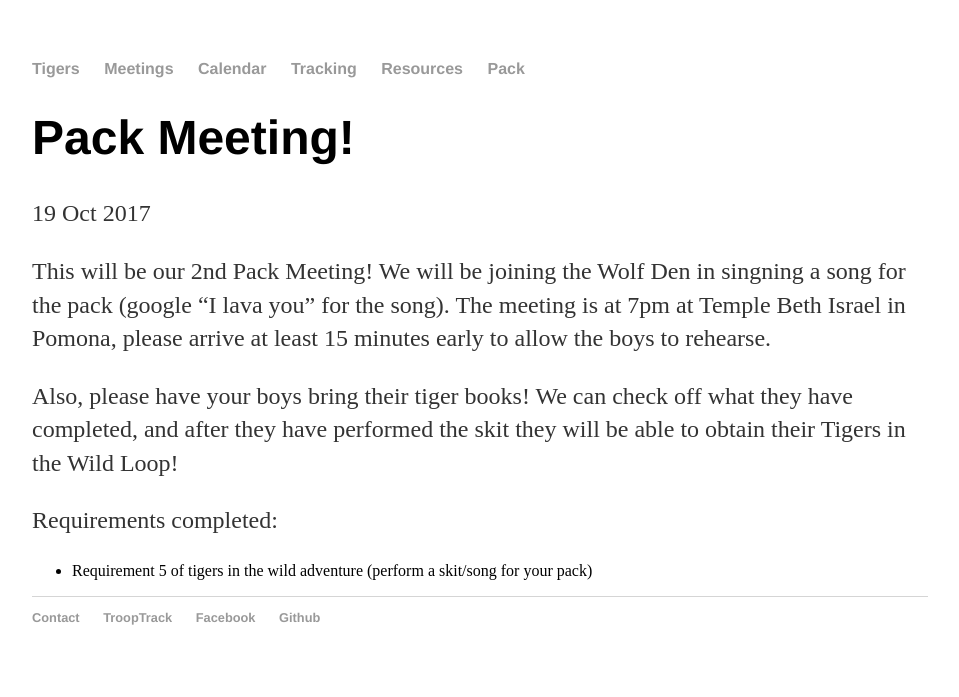
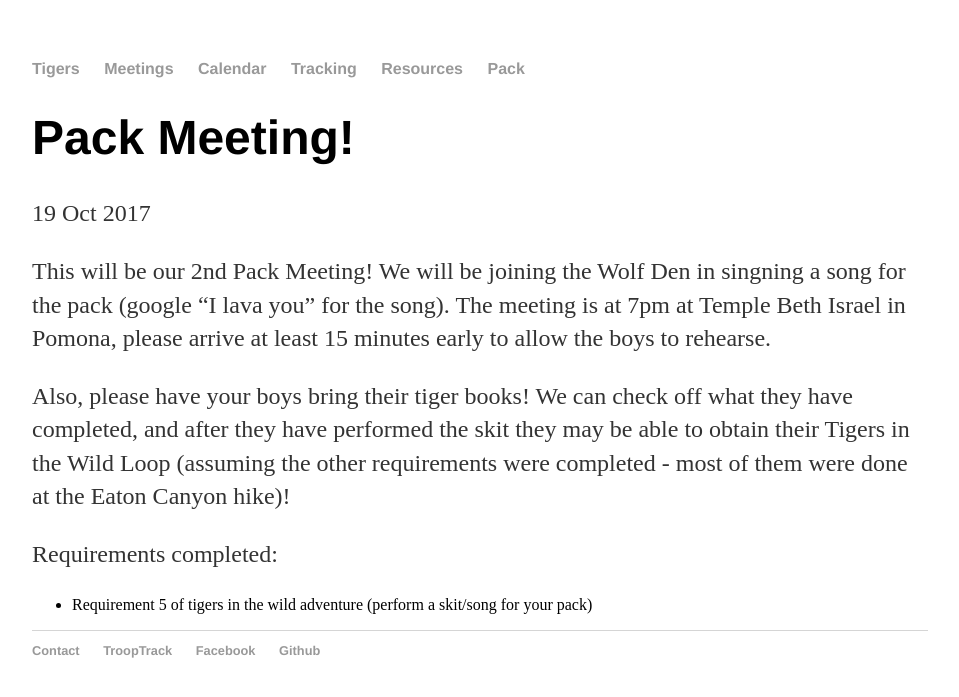
Before and after one commit to clare-pack818/clare-pack818.github.io, a Jekyll site: the page built from _posts/2017-10-19-Pack-Meeting!.md, in a window 1280 px wide. Shown: the top 697 px of the page, without its empty margins (160-1119 px from the left). Built offline with Jekyll 4.4.1, drawn with Linux system fonts in a browser that asks for light colours; our own code applies the rules of GitHub Pages for plain Markdown files.

Commit message:
Update 2017-10-19-Pack-Meeting!.md

```diff
--- a/_posts/2017-10-19-Pack-Meeting!.md
+++ b/_posts/2017-10-19-Pack-Meeting!.md
@@ -1,6 +1,6 @@
 This will be our 2nd Pack Meeting!  We will be joining the Wolf Den in singning a song for the pack (google "I lava you" for the song).  The meeting is at 7pm at Temple Beth Israel in Pomona, please arrive at least 15 minutes early to allow the boys to rehearse.
 
-Also, please have your boys bring their tiger books!  We can check off what they have completed, and after they have performed the skit they will be able to obtain their Tigers in the Wild Loop!
+Also, please have your boys bring their tiger books!  We can check off what they have completed, and after they have performed the skit they may be able to obtain their Tigers in the Wild Loop (assuming the other requirements were completed - most of them were done at the Eaton Canyon hike)!
 
 Requirements completed:
 * Requirement 5 of tigers in the wild adventure (perform a skit/song for your pack)
```
